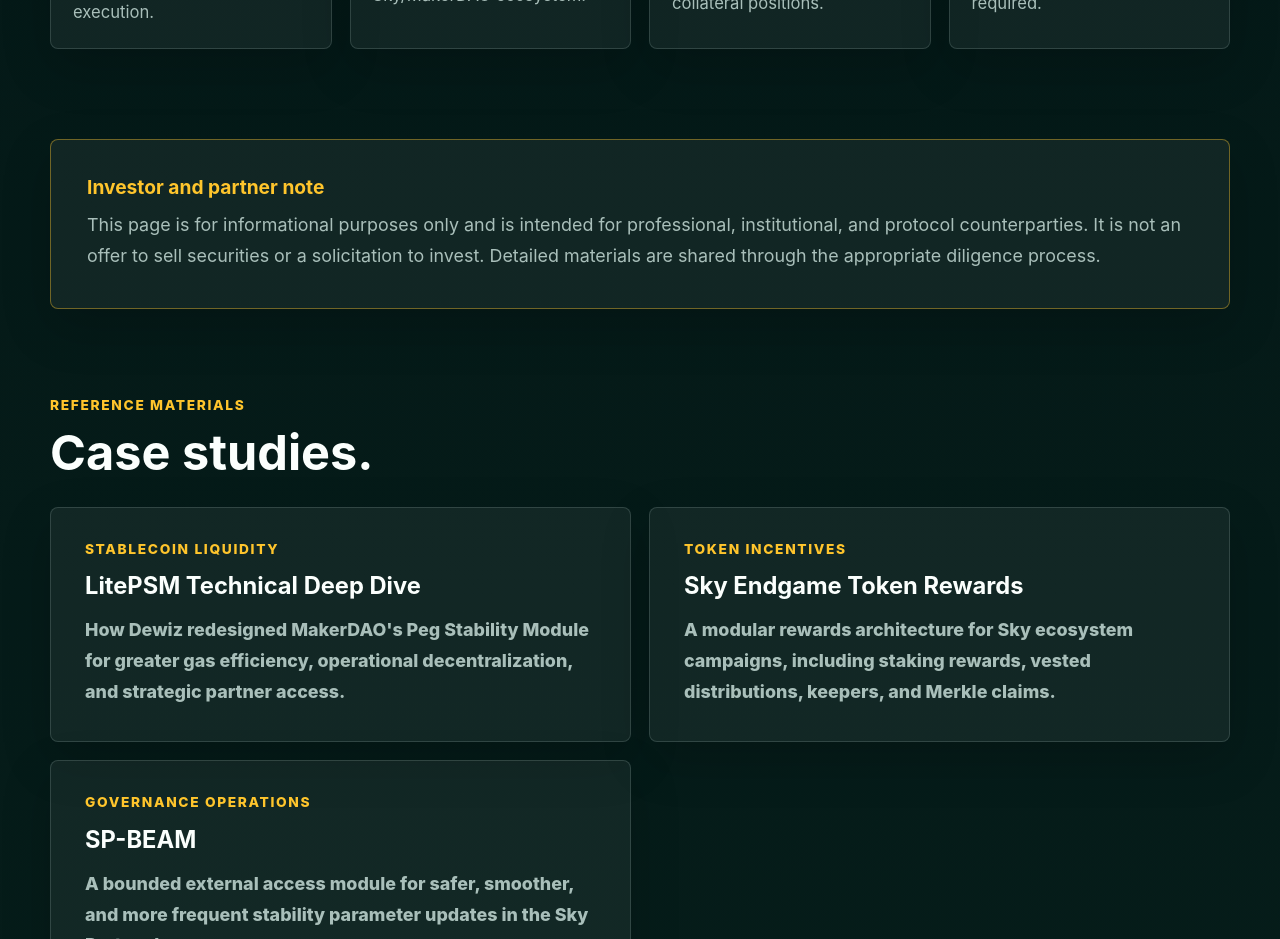
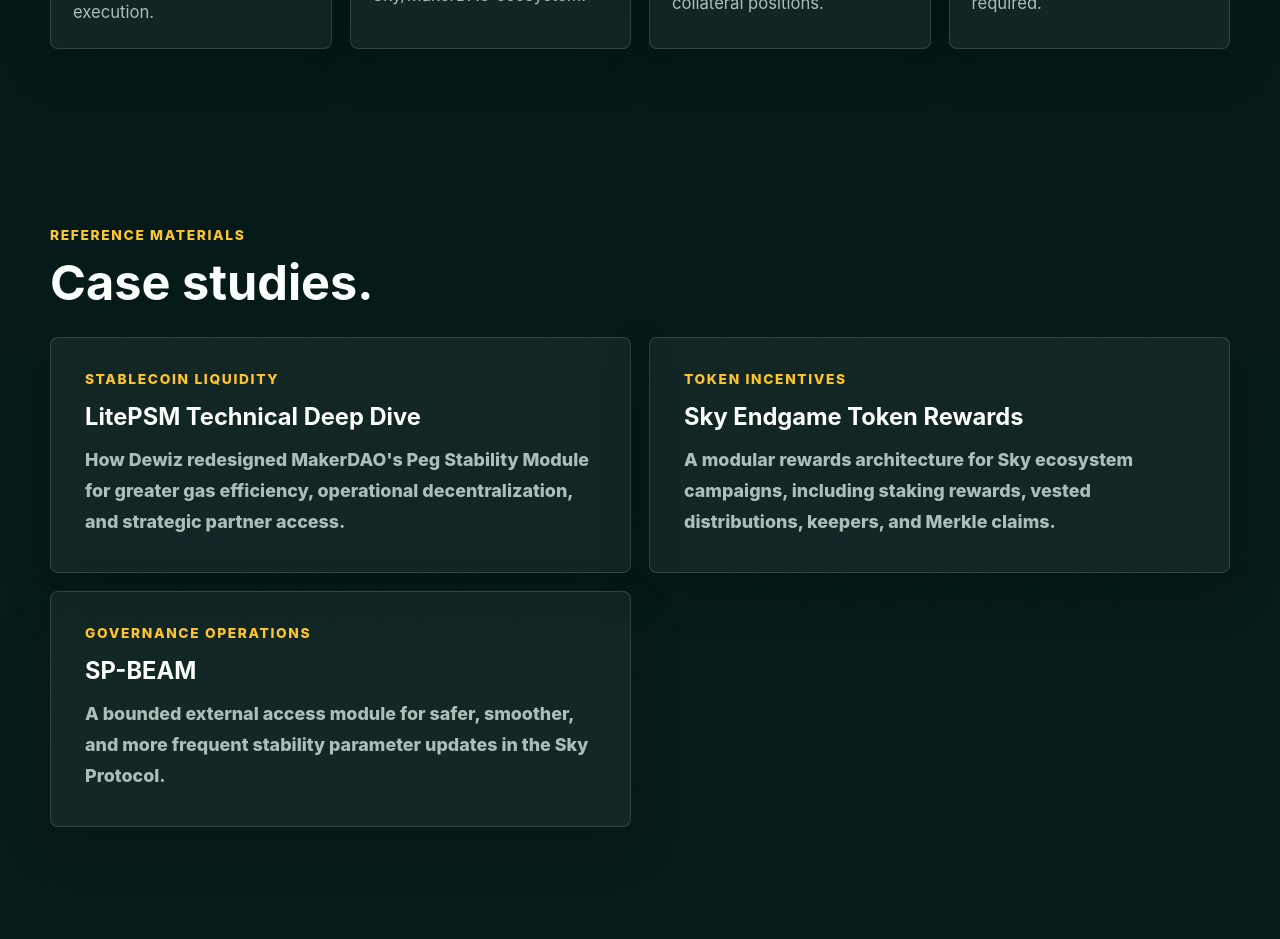
Before and after one commit to dewiz-xyz/dewiz-website, a Next.js app: page /dsolver in a window 1280 px wide. Shown: the part 2900-3839 px from the top of the page. Built offline with nearby package versions, Linux system fonts and the light colour scheme.

Commit message:
Remove mature dSolver investor note

```diff
--- a/pages/dsolver.tsx
+++ b/pages/dsolver.tsx
@@ -101,16 +101,6 @@
         <ProofMetrics />
       </section>
 
-      <section className={c.notice}>
-        <h2>Investor and partner note</h2>
-        <p>
-          This page is for informational purposes only and is intended for professional,
-          institutional, and protocol counterparties. It is not an offer to sell securities or a
-          solicitation to invest. Detailed materials are shared through the appropriate diligence
-          process.
-        </p>
-      </section>
-
       <section className={c.section}>
         <div className={c.sectionHeader}>
           <span className={c.eyebrow}>Reference materials</span>
```
